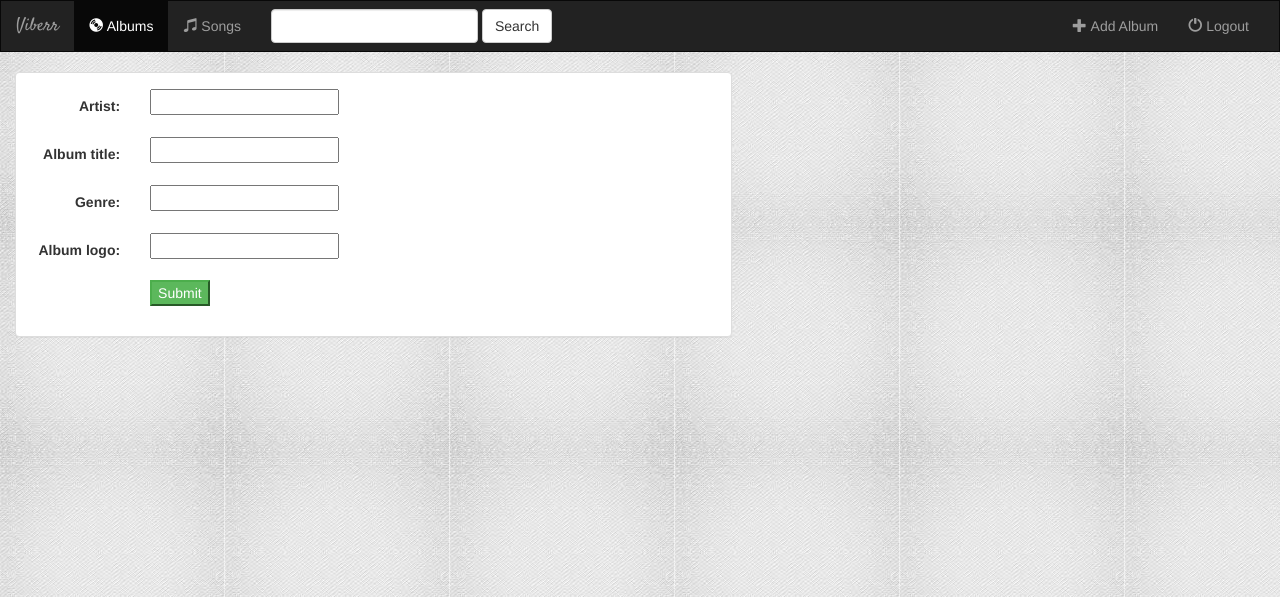
After one commit to chiragmalli/Django-Tutorial, a Django app: page /music/album/add/ in a window 1280 px wide. The commit adds this page. Shown: the top 597 px of the page. Run offline with Django 3.2, Linux system fonts and the light colour scheme; some libraries are stand-ins or nearby versions.

Commit message:
adding generic view related files

```diff
--- a/music/models.py
+++ b/music/models.py
@@ -1,4 +1,5 @@
 from django.db import models
+from django.core.urlresolvers import reverse
 
 
 class Album(models.Model):
@@ -6,6 +7,9 @@ class Album(models.Model):
     album_title = models.CharField(max_length=200)
     genre = models.CharField(max_length=100)
     album_logo = models.CharField(max_length=1000)
+
+    def get_absolute_url(self):
+        return reverse('music:detail', kwargs={'pk':self.pk})
 
     def __str__(self):
         return self.album_title + ' - ' + self.artist
--- /dev/null
+++ b/music/templates/music/album_form.html
@@ -0,0 +1,28 @@
+{% extends 'music/base.html' %}
+{% block title %}Add new Album{% endblock %}
+{% block album_active %}active{% endblock %}
+
+{% block body %}
+<div class="container-fluid">
+
+    <div class="row">
+        <div class="col-sm-12 col-md-7">
+            <div class="panel panel-default">
+                <div class="panel-body">
+                    <form class="form-horizontal" action="" method="post" enctype="multipart/form-data">
+                        {% csrf_token %}
+                        {% include 'music/form-template.html' %}
+                        <div class="form-group">
+                            <div class="col-sm-offset-2 col-sm-10">
+                                <button type="Submit" class="btm btn-success">Submit</button>
+                            </div>
+
+                        </div>
+                    </form>
+                </div>
+            </div>
+        </div>
+
+    </div>
+</div>
+{% endblock %}
--- a/music/templates/music/base.html
+++ b/music/templates/music/base.html
@@ -46,7 +46,7 @@
 
             <ul class="nav navbar-nav navbar-right">
                 <li class="">
-                    <a href="#">
+                    <a href="{% url 'music:album-add' %}">
                         <span class="glyphicon glyphicon-plus" aria-hidden="true"></span>&nbsp;Add Album
                     </a>
                 </li>
--- /dev/null
+++ b/music/templates/music/form-template.html
@@ -0,0 +1,9 @@
+{% for field in form %}
+    <div class="form-group">
+        <div class="col-sm-offset-2 col-sm-10">
+            <span class="text-danger small">{{ field.errors}}</span>
+        </div>
+        <label class="control-label col-sm-2">{{ field.label_tag }}</label>
+        <div class="col-sm-10">{{ field }}</div>
+    </div>
+{% endfor %}
--- a/music/urls.py
+++ b/music/urls.py
@@ -4,7 +4,7 @@ from . import views
 app_name = 'music'
 
 urlpatterns = [
-    url(r'^$', views.index, name='index'),
-    url(r'^(?P<album_id>[0-9]+)/$', views.detail, name='detail'),
-    url(r'^(?P<album_id>[0-9]+)/favorite/$', views.favorite, name='favorite'),
+    url(r'^$', views.IndexView.as_view(), name='index'),
+    url(r'^(?P<pk>[0-9]+)/$', views.DetailView.as_view(), name='detail'),
+    url(r'album/add/$', views.AlbumCreate.as_view(), name='album-add')
 ]
--- a/music/views.py
+++ b/music/views.py
@@ -1,28 +1,21 @@
-from django.shortcuts import render, get_object_or_404
-from .models import Album,Song
+from django.views import generic
+from django.views.generic.edit import CreateView, UpdateView, DeleteView
+from .models import Album
 
 
-def index(request):
-    all_albums = Album.objects.all()
-    context = {'all_albums': all_albums}
-    return render(request, 'music/index.html', context)
+class IndexView(generic.ListView):
+    template_name = 'music/index.html'
+    context_object_name = 'all_albums'
+
+    def get_queryset(self):
+        return Album.objects.all()
 
 
-def detail(request, album_id):
-    album = get_object_or_404(Album, pk= album_id)
-    return render(request, 'music/detail.html', {'album': album})
+class DetailView(generic.DetailView):
+    model = Album
+    template_name = 'music/detail.html'
 
 
-def favorite(request, album_id):
-    album = get_object_or_404(Album, pk=album_id)
-    try:
-        song_selected = album.song_set.get(pk=request.POST['song'])
-    except (KeyError, Song.DoesNotExist):
-        return render(request, 'music/detail.html', {
-            'album': album,
-            'error_msg' : 'you have not selected a valid song.',
-        })
-    else:
-        song_selected.is_favorite = True
-        song_selected.save()
-        return render(request, 'music/detail.html', {'album': album})
+class AlbumCreate(CreateView):
+    model = Album
+    fields = ['artist','album_title','genre','album_logo']
```
Also changed, not shown: music/templates/music/detail.html (+7 -13 lines), music/static/music/images/pachh.jpg (added), music/static/music/images/red.jpg (added).
